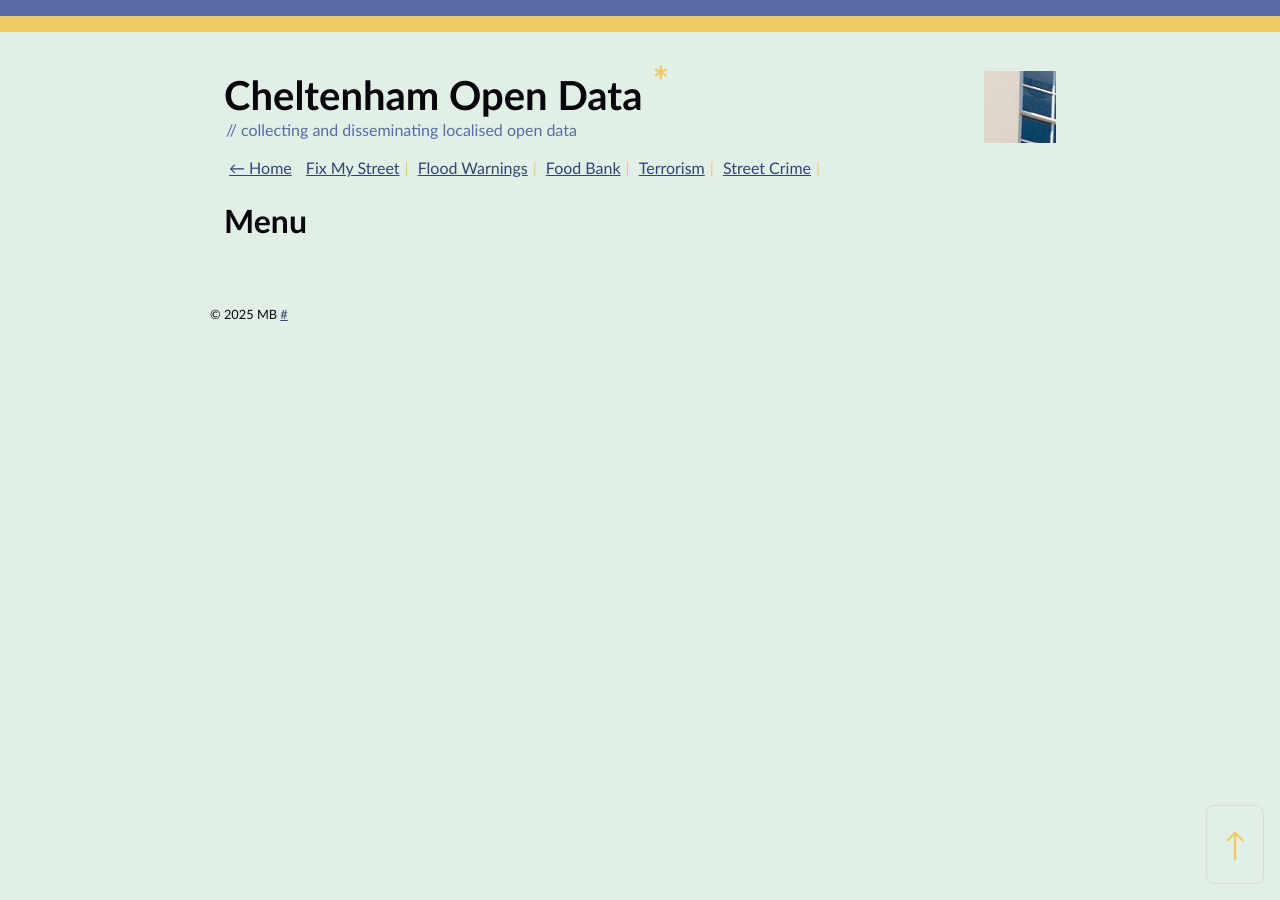
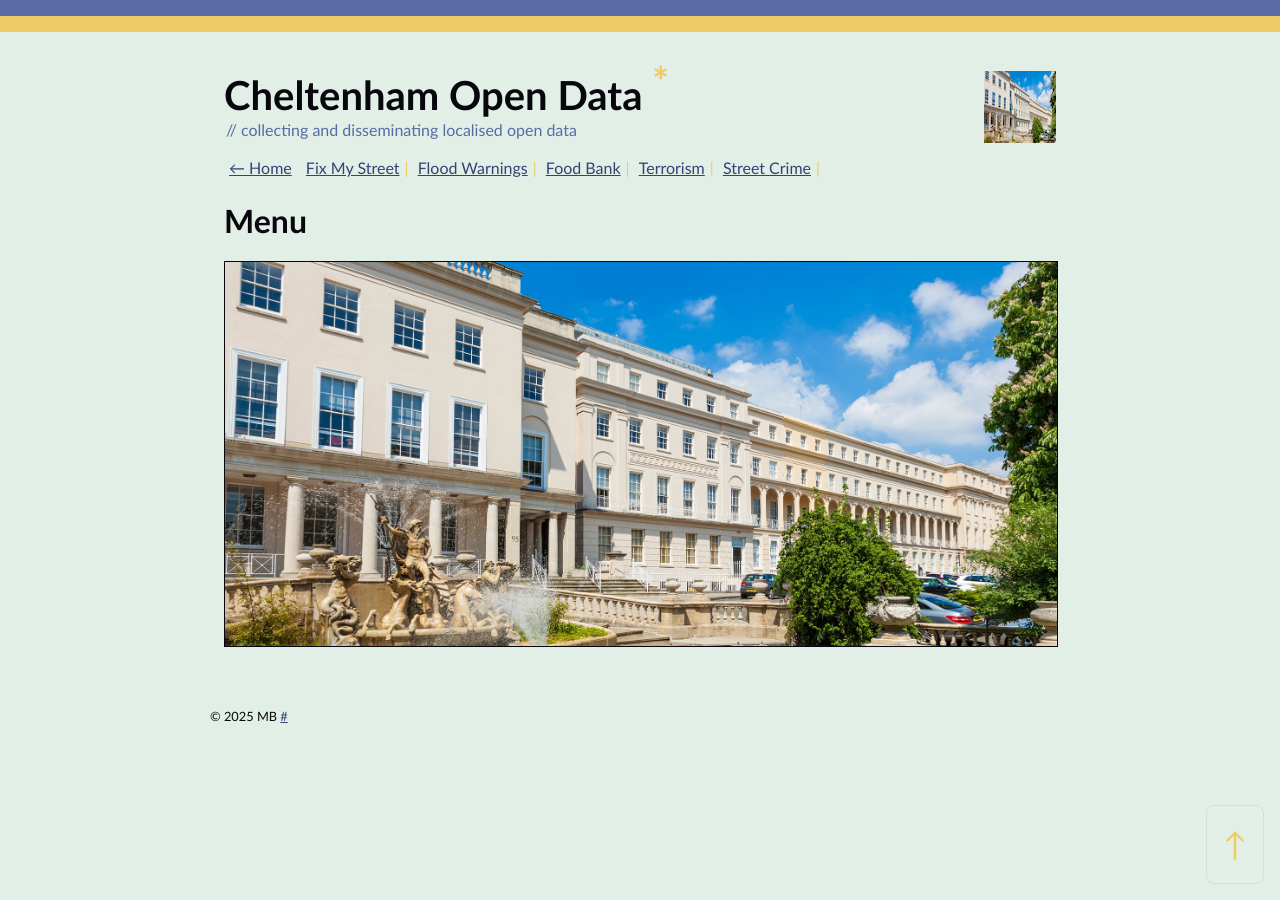
Before and after one commit to mat-0/cheltenham-open-data, a Jekyll site: the page built from index.md, in a window 1280 px wide. Built offline with Jekyll 4.4.1, drawn with Linux system fonts in a browser that asks for light colours.

Commit message:
fix
Signed-off-by: mat-0 <Github@thechels.uk>

```diff
--- a/index.md
+++ b/index.md
@@ -4,3 +4,5 @@ title: Menu
 seo: Menu
 
 ---
+
+![Logo](/images/logo.jpg){:width="832px"}
--- a/style.scss
+++ b/style.scss
@@ -9,7 +9,7 @@ html {
 // 16px = 1em
 
 $background: #e1efe6;
-$primary: #08070D;
+$primary: #08070d;
 $secondary: #586ba5;
 $links: #324376;
 $accent: #efcb68;
@@ -153,10 +153,10 @@ main:focus {
     height: 72px;
     width: 72px;
     margin-top: 0;
-    background: url("images/logo.jpg") no-repeat;
+    background: url("images/logo.png") no-repeat;
 
     &:hover {
-        background: url("images/logo.jpg") no-repeat;
+        background: url("images/logo.png") no-repeat;
         transition: all 2s ease-in-out 0.5s;
     }
 }
```
Also changed, not shown: images/logo.png (added), 1 other file.
